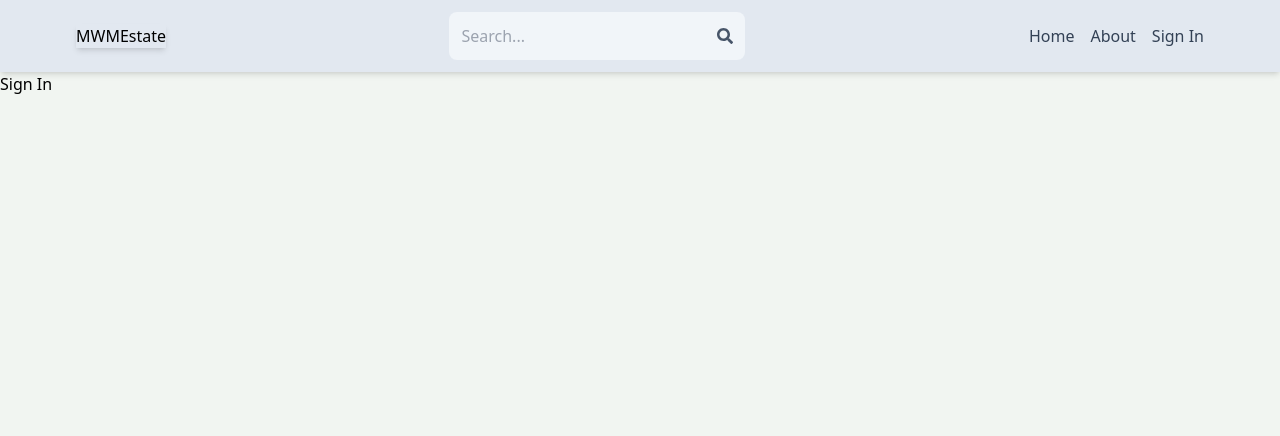
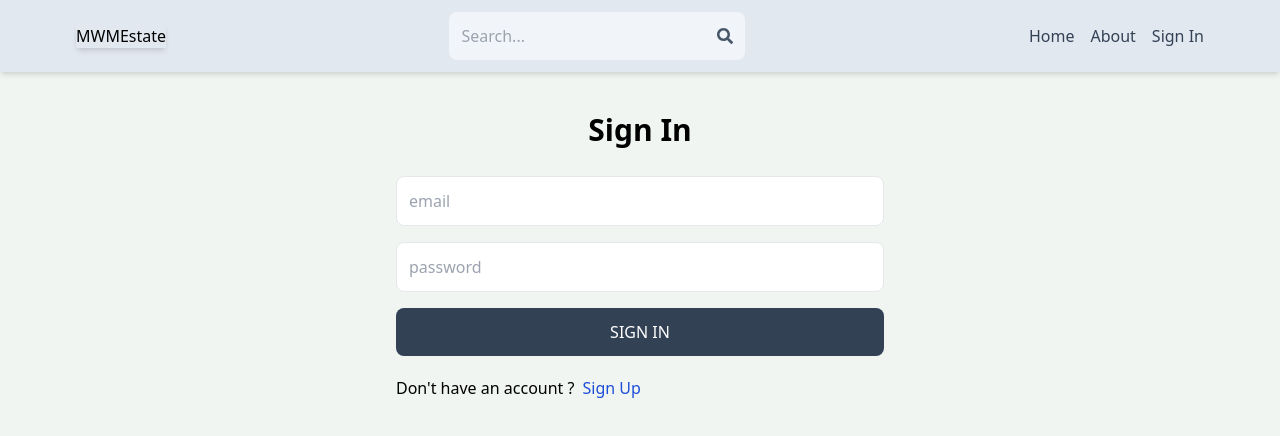
Before and after one commit to MyriamDrd/Realestate-mern-app, a React (Vite) app in the folder client/: page /sign-in in a window 1280 px wide. Shown: the top 436 px of the page. Built offline with nearby package versions, Linux system fonts and the light colour scheme.

Commit message:
redux state management integ

```diff
--- a/client/src/pages/SignIn.jsx
+++ b/client/src/pages/SignIn.jsx
@@ -1,4 +1,93 @@
+import { useState } from "react";
+import { Link, useNavigate } from "react-router-dom";
+import { useDispatch, useSelector } from "react-redux";
+import {
+  signInFailure,
+  signInStart,
+  signInSuccess,
+} from "../redux/user/userSlice.js";
+
 const SignIn = () => {
-  return <div>Sign In</div>;
+  const [formData, setFormData] = useState({});
+  const { loading, error } = useSelector((state) => state.user);
+  const navigate = useNavigate();
+  const dispatch = useDispatch();
+
+  const handleChange = (e) => {
+    setFormData({
+      ...formData,
+      [e.target.id]: e.target.value,
+    });
+  };
+
+  const handleSubmit = async (e) => {
+    e.preventDefault();
+    try {
+      dispatch(signInStart());
+      const res = await fetch("/api/auth/signin", {
+        method: "POST",
+        headers: {
+          "Content-Type": "application/json",
+        },
+        body: JSON.stringify(formData),
+      });
+
+      const data = await res.json();
+      console.log(data);
+      if (data.success === false) {
+        setError(data.message);
+        dispatch(signInFailure(data.message));
+        return;
+      }
+      dispatch(signInSuccess(data));
+      navigate("/");
+    } catch (error) {
+      dispatch(signInFailure(error.message));
+    }
+  };
+
+  return (
+    <div className="p-3 max-w-lg mx-auto">
+      <h1 className="text-3xl text-center font-semibold my-7">Sign In</h1>
+      <form onSubmit={handleSubmit} className="flex flex-col gap-4">
+        <input
+          type="email"
+          placeholder="email"
+          className="border p-3 rounded-lg"
+          id="email"
+          onChange={handleChange}
+        />
+        <input
+          type="password"
+          placeholder="password"
+          className="border p-3 rounded-lg"
+          id="password"
+          onChange={handleChange}
+        />
+        <button
+          disabled={loading}
+          className="
+            bg-slate-700
+            text-white
+              p-3
+              rounded-lg
+              uppercase
+              hover:opacity-95
+              disabled:opacity-80
+            "
+        >
+          {loading ? "Loading..." : "Sign In"}
+        </button>
+      </form>
+      <div className="flex gap-2 mt-5">
+        <p>Don't have an account ?</p>
+        <Link to={"/sign-up"}>
+          <span className="text-blue-700">Sign Up</span>
+        </Link>
+      </div>
+      {error && <p className="text-red-500 mt-5">{error}</p>}
+    </div>
+  );
 };
+
 export default SignIn;
```
